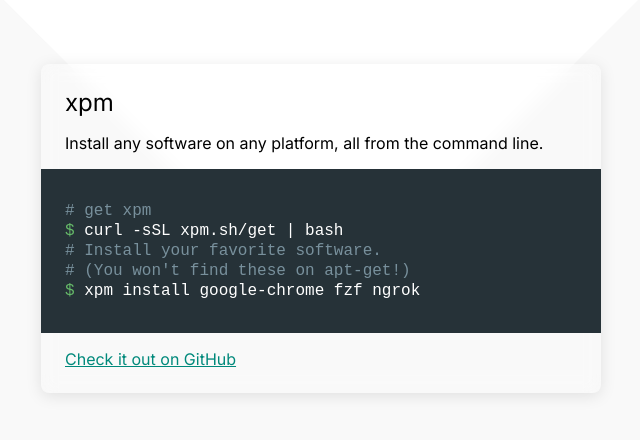
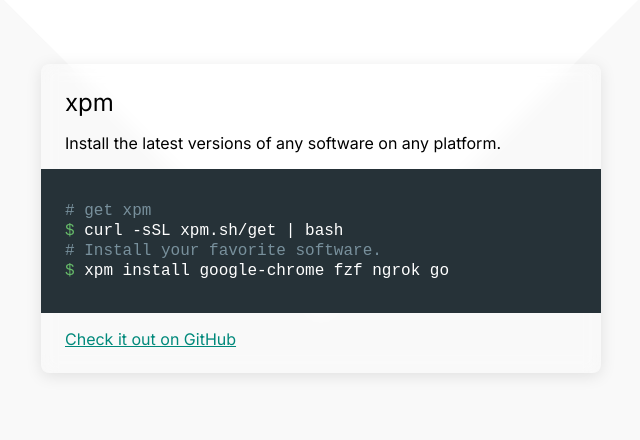
Before and after one commit to bduffany/xpm, a Next.js app in the folder site/: page / in a window 1280 px wide. Shown: the top 440 px of the page, without its empty margins (319-959 px from the left). Built offline with nearby package versions, Linux system fonts and the light colour scheme.

Commit message:
Update docs

```diff
--- a/site/pages/index.tsx
+++ b/site/pages/index.tsx
@@ -12,23 +12,14 @@
       <div className={css.card}>
         <div className={`${css.title} ${css.cardRow}`}>xpm</div>
         <div className={`${css.cardRow}`}>
-          Install any software on any platform, all from the command line.
+          Install the latest versions of any software on any platform.
         </div>
         <div className={css.term}>
           <pre>
-            <span className={css.comment}>
-              # get xpm
-              <br />
-            </span>
-            <span className={css.ps1}>$ </span>curl -sSL xpm.sh/get | bash
-            <br />
-            <span className={css.comment}>
-              # Install your favorite software.
-              <br /># (You won't find these on apt-get!)
-              <br />
-            </span>
-            <span className={css.ps1}>$ </span>xpm install google-chrome fzf
-            ngrok
+            <Comment>get xpm</Comment>
+            <Command>curl -sSL xpm.sh/get | bash</Command>
+            <Comment>Install your favorite software.</Comment>
+            <Command>xpm install google-chrome fzf ngrok go</Command>
           </pre>
         </div>
         <div className={css.cardRow}>
@@ -38,3 +29,22 @@
     </>
   );
 }
+
+function Comment({ children }: Pick<JSX.IntrinsicElements['div'], 'children'>) {
+  return (
+    <span className={css.comment}>
+      # {children}
+      <br />
+    </span>
+  );
+}
+
+function Command({ children }: Pick<JSX.IntrinsicElements['div'], 'children'>) {
+  return (
+    <>
+      <span className={css.ps1}>$ </span>
+      {children}
+      <br />
+    </>
+  );
+}
```
Also changed, not shown: 1 other file (tests, documents, lock files or other folders).
